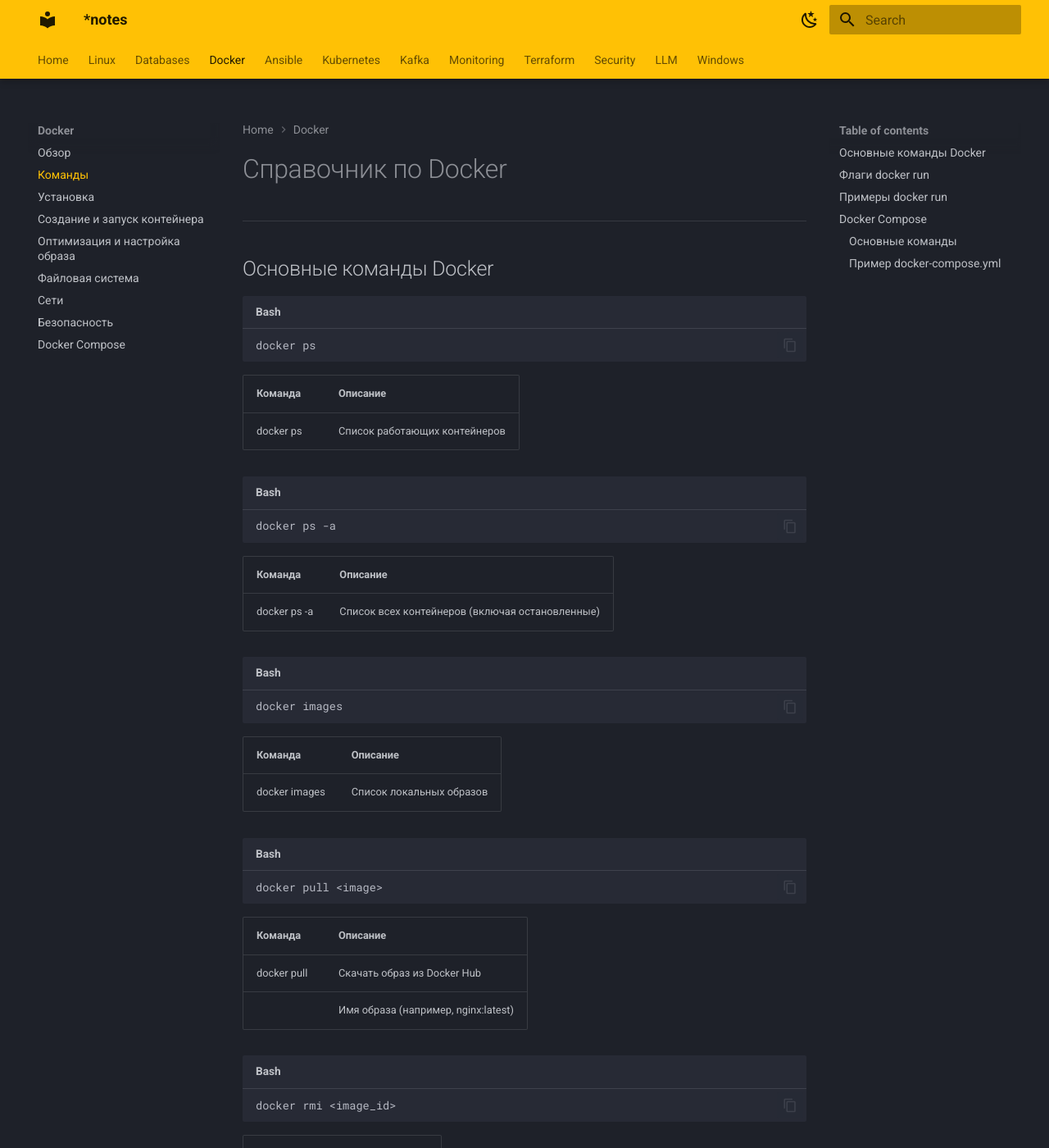
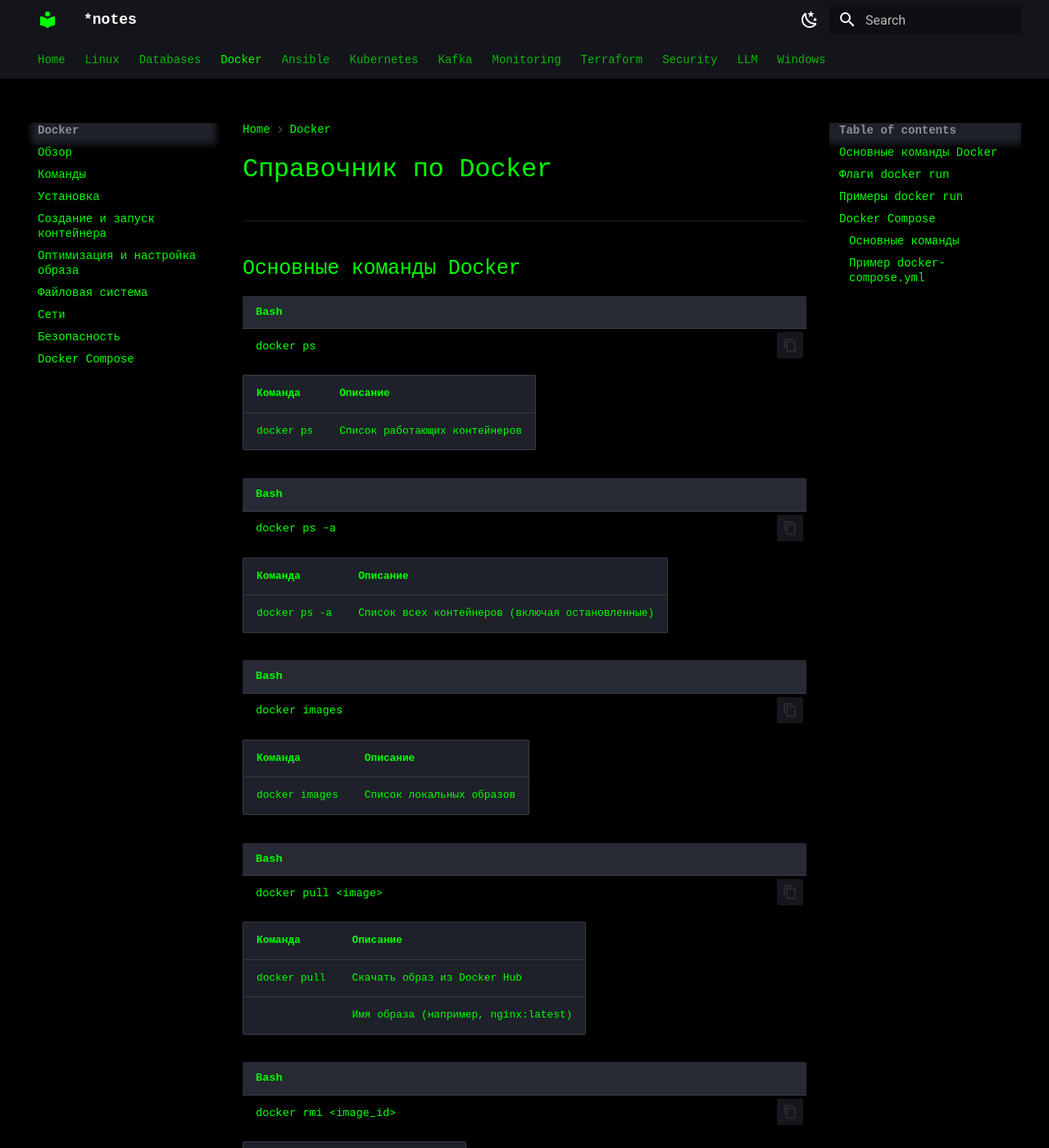
Before and after one commit to becausethatbee/terminator, an MkDocs documentation site: the page built from docs/Docker/commands/index.md, in a window 1280 px wide and 1400 px high. Shown: the whole window at 82% size. Built offline with MkDocs 1.6.1 and Material for MkDocs 9.7.7, drawn with Linux system fonts in a browser that asks for light colours.

Commit message:
Автоматический коммит: 2025-08-31 12:50:22

```diff
--- /dev/null
+++ b/docs/assets/stylesheets/hacker.css
@@ -0,0 +1,27 @@
+/* Хакерская тема */
+body {
+  background-color: #000000 !important;
+  color: #00ff00 !important;
+  font-family: monospace !important;
+}
+
+a, a:visited {
+  color: #00ff00 !important;
+}
+
+.md-typeset h1, .md-typeset h2, .md-typeset h3, .md-typeset h4 {
+  color: #00ff00 !important;
+}
+
+.md-nav, .md-footer {
+  background-color: #000000 !important;
+}
+
+.md-content {
+  background-color: #000000 !important;
+}
+
+code, pre {
+  background-color: #000000 !important;
+  color: #00ff00 !important;
+}
--- a/mkdocs.yml
+++ b/mkdocs.yml
@@ -5,17 +5,17 @@
   name: material
   palette:
   - scheme: slate
-    primary: amber
+    primary: black
     accent: red
     toggle:
       icon: material/weather-night
       name: Switch to dark mode
   - scheme: default
-    primary: black
-    accent: red
+    primary: #00ff00  # зелёный хакерский цвет
+    accent: #00ff00
     toggle:
       icon: material/weather-sunny
-      name: Switch to light mode
+      name: Switch to hacker mode
   features:
   - navigation.tabs
   - navigation.tabs.sticky
@@ -83,6 +83,7 @@
 extra_css:
 - stylesheets/extra.css
 - assets/stylesheets.extra.css
+- assets/stylesheets/hacker.css
 extra_javascript:
 - javascripts/extra.js
 - assets/javascripts/terminal.js
```
